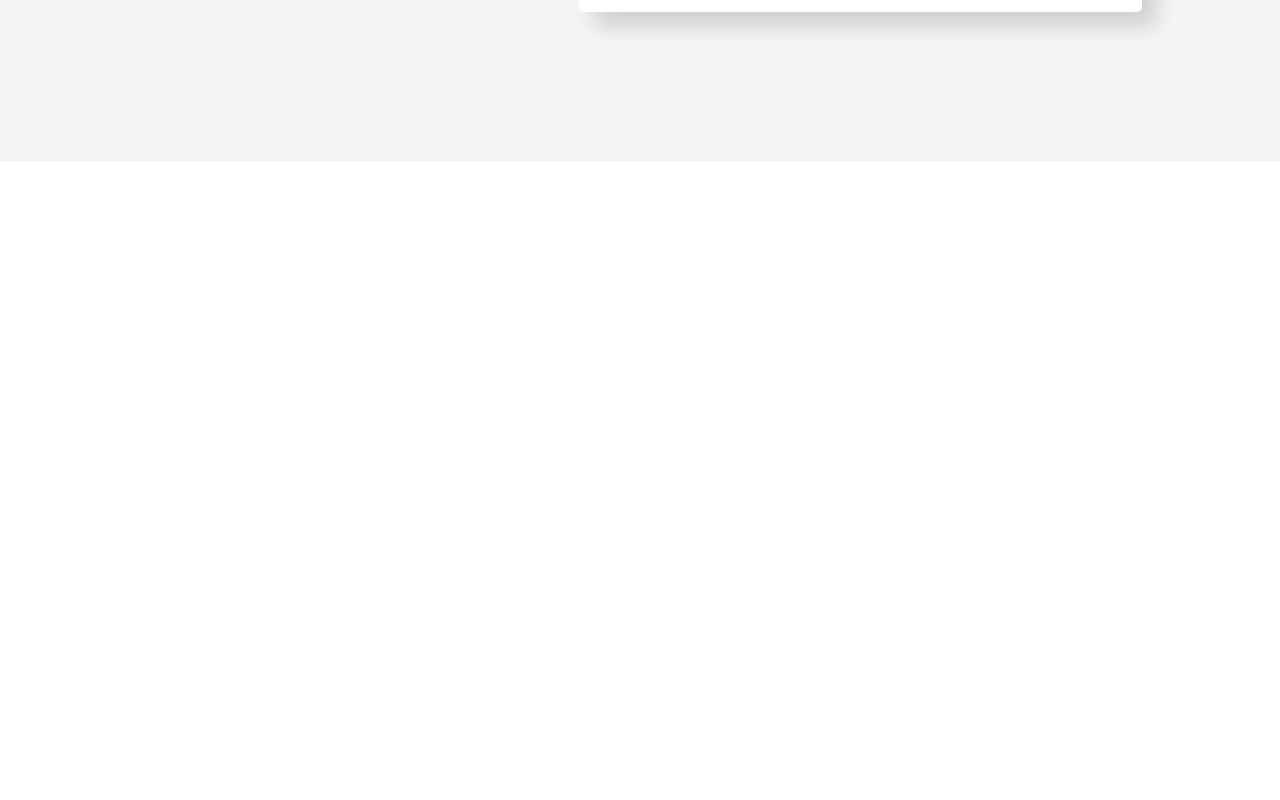
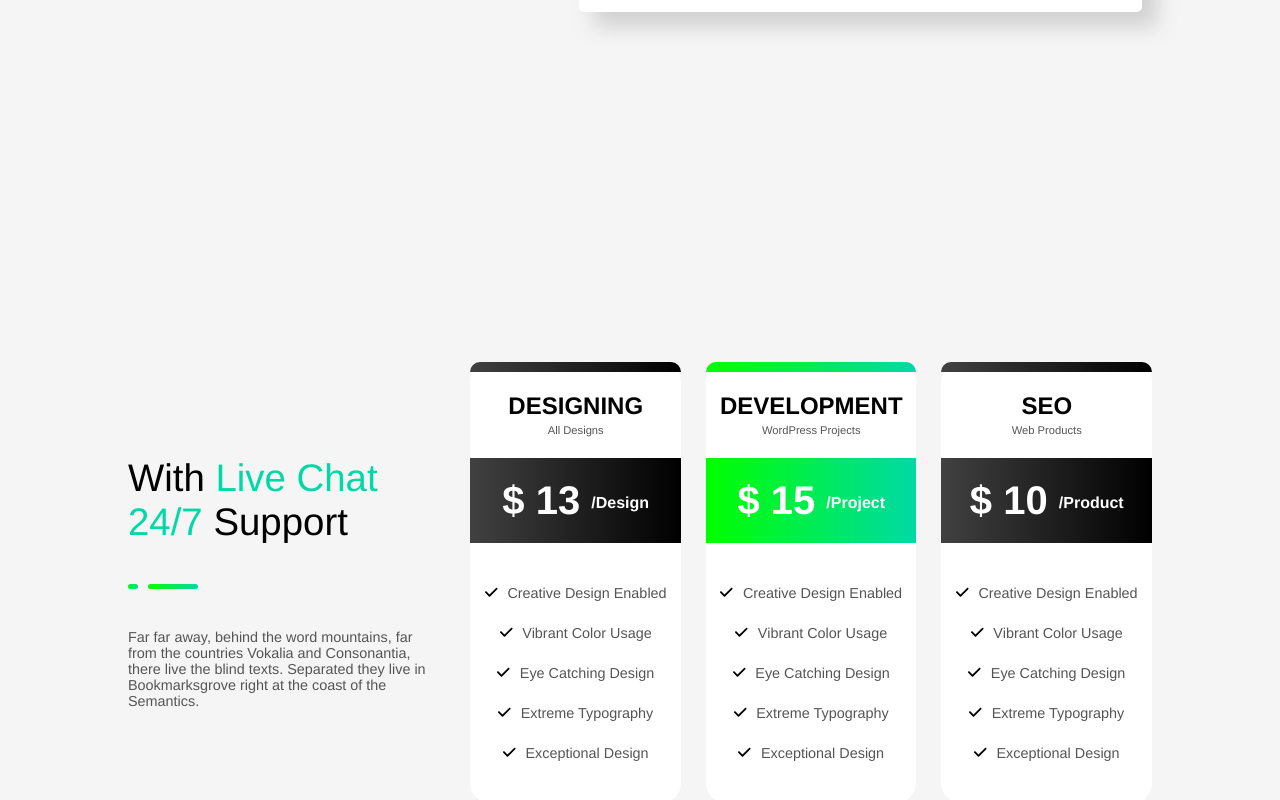
Before and after one commit to mecarm/proj-html-vuejs, a Vue app: page / in a window 1280 px wide. Shown: the part 4751-5551 px from the top of the page. Before the commit the page ends 4913 px from the top, so only its background shows below. Built offline with nearby package versions, Linux system fonts and the light colour scheme.

Commit message:
SubscriptionSection completata

```diff
--- a/src/components/SubscriptionSection.vue
+++ b/src/components/SubscriptionSection.vue
@@ -1,6 +1,78 @@
 <template>
   <section>
-
+    <div class="container">
+        <div class="text-container">
+            <h1>With <span>Live Chat <br>24/7</span> Support</h1>
+            <div class="line">
+                <div></div>
+                <div></div>
+            </div>
+            <p>
+                Far far away, behind the word mountains, far from the countries Vokalia and Consonantia,
+                there live the blind texts. Separated they live in Bookmarksgrove right at the coast of the
+                Semantics.
+            </p>
+        </div>
+        <div class="cards-container">
+            <div class="card">
+                <div class="black-line vert-line"></div>
+                <div class="subscription-type">
+                    <h1>DESIGNING</h1>
+                    <span>All Designs</span>
+                </div>
+                <div class="price price-black">
+                    <h1>$ 13 <span>/Design</span></h1>
+                </div>
+                <div class="subscription-list">
+                    <ul>
+                        <li><font-awesome-icon icon="fa-solid fa-check" class="icon"/>Creative Design Enabled</li>
+                        <li><font-awesome-icon icon="fa-solid fa-check" class="icon"/>Vibrant Color Usage</li>
+                        <li><font-awesome-icon icon="fa-solid fa-check" class="icon"/>Eye Catching Design</li>
+                        <li><font-awesome-icon icon="fa-solid fa-check" class="icon"/>Extreme Typography</li>
+                        <li><font-awesome-icon icon="fa-solid fa-check" class="icon"/>Exceptional Design</li>
+                    </ul>
+                </div>
+            </div>
+            <div class="card">
+                <div class="vert-line green-line"></div>
+                <div class="subscription-type">
+                    <h1>DEVELOPMENT</h1>
+                    <span>WordPress Projects</span>
+                </div>
+                <div class="price price-green">
+                    <h1>$ 15 <span>/Project</span></h1>
+                </div>
+                <div class="subscription-list">
+                    <ul>
+                        <li><font-awesome-icon icon="fa-solid fa-check" class="icon"/>Creative Design Enabled</li>
+                        <li><font-awesome-icon icon="fa-solid fa-check" class="icon"/>Vibrant Color Usage</li>
+                        <li><font-awesome-icon icon="fa-solid fa-check" class="icon"/>Eye Catching Design</li>
+                        <li><font-awesome-icon icon="fa-solid fa-check" class="icon"/>Extreme Typography</li>
+                        <li><font-awesome-icon icon="fa-solid fa-check" class="icon"/>Exceptional Design</li>
+                    </ul>
+                </div>
+            </div>
+            <div class="card">
+                <div class="black-line vert-line"></div>
+                <div class="subscription-type">
+                    <h1>SEO</h1>
+                    <span>Web Products</span>
+                </div>
+                <div class="price price-black">
+                    <h1>$ 10 <span>/Product</span></h1>
+                </div>
+                <div class="subscription-list">
+                    <ul>
+                        <li><font-awesome-icon icon="fa-solid fa-check" class="icon"/>Creative Design Enabled</li>
+                        <li><font-awesome-icon icon="fa-solid fa-check" class="icon"/>Vibrant Color Usage</li>
+                        <li><font-awesome-icon icon="fa-solid fa-check" class="icon"/>Eye Catching Design</li>
+                        <li><font-awesome-icon icon="fa-solid fa-check" class="icon"/>Extreme Typography</li>
+                        <li><font-awesome-icon icon="fa-solid fa-check" class="icon"/>Exceptional Design</li>
+                    </ul>
+                </div>
+            </div>
+        </div>
+    </div>
   </section>
 </template>
 
@@ -17,4 +89,97 @@ export default {
 section{
     background: $bg-soft-grey;
 }
+.container{
+    @include center;
+    @include flex($justify: Between_Center);
+    padding: $vertical-center-pd;
+    .text-container{
+        flex-basis: 30%;
+
+        h1 {
+            font-size: 2.4rem;
+            font-weight: 500;
+        }
+        span {
+            color: $primary-brand-color;
+        }
+        p{
+            font-size: 0.9rem;
+            color: $grey-text;
+        }
+        .line {
+            @include flex('flex');
+            margin: 40px 0;
+
+        div {
+
+            &:first-child {
+                @include line($line: 'small')
+            }
+
+            &:last-child {
+                @include line($line: 'big')
+            }
+        }
+    }
+    }
+}
+.cards-container{
+    flex-basis: 69%;
+    @include flex($justify: Between_Center)
+}
+.card{
+    width: calc(100% / 3);
+    margin-left: 25px;
+    background: white;
+    text-align: center;
+    border-radius: 20px;
+    .vert-line{
+        border-radius: 20px 20px 0 0 ;
+        height: 10px;
+    }
+    .black-line{
+        background: $secondary-brand-gradient;
+    }
+    .green-line{
+        background: $primary-brand-gradient;
+    }
+    .subscription-type{
+        padding: 20px 0;
+        span{
+            font-size: 0.7rem;
+            color: $grey-text;
+        }
+    }
+    .price-green{
+        background: $primary-brand-gradient;
+    }
+    .price-black{
+        background: $secondary-brand-gradient;
+    }
+    .price{
+        padding: 20px 0;
+        h1{
+            font-size: 2.5rem;
+            color: white;
+            span{
+                font-size: 1rem;
+                vertical-align: middle;
+            }
+        }
+    }
+    .subscription-list{
+        padding: 30px 0;
+        li{
+            list-style: none;
+            color: $grey-text;
+            font-size: 0.9rem;
+            line-height: 40px;
+            .icon{
+                margin-right: 10px;
+                color: black;
+            }
+        }
+    }
+}
 </style>
--- a/src/style/style.scss
+++ b/src/style/style.scss
@@ -3,6 +3,7 @@ $primary-brand-color: #00D9A6;
 $bg-soft-grey: #F5F5F5;
 $grey-text: #555555;
 $primary-brand-gradient: linear-gradient(90deg, rgb(0, 255, 0), #00D9A6);
+$secondary-brand-gradient: linear-gradient(90deg, rgb(66, 65, 65), rgb(0, 0, 0));
 $primary-image-gradient: linear-gradient(to top right, rgb(0, 255, 0), 10%, #00D9A6);
 $secondary-image-gradient: linear-gradient(to bottom left, rgb(0, 255, 0), 10%, #00D9A6);
 
```
